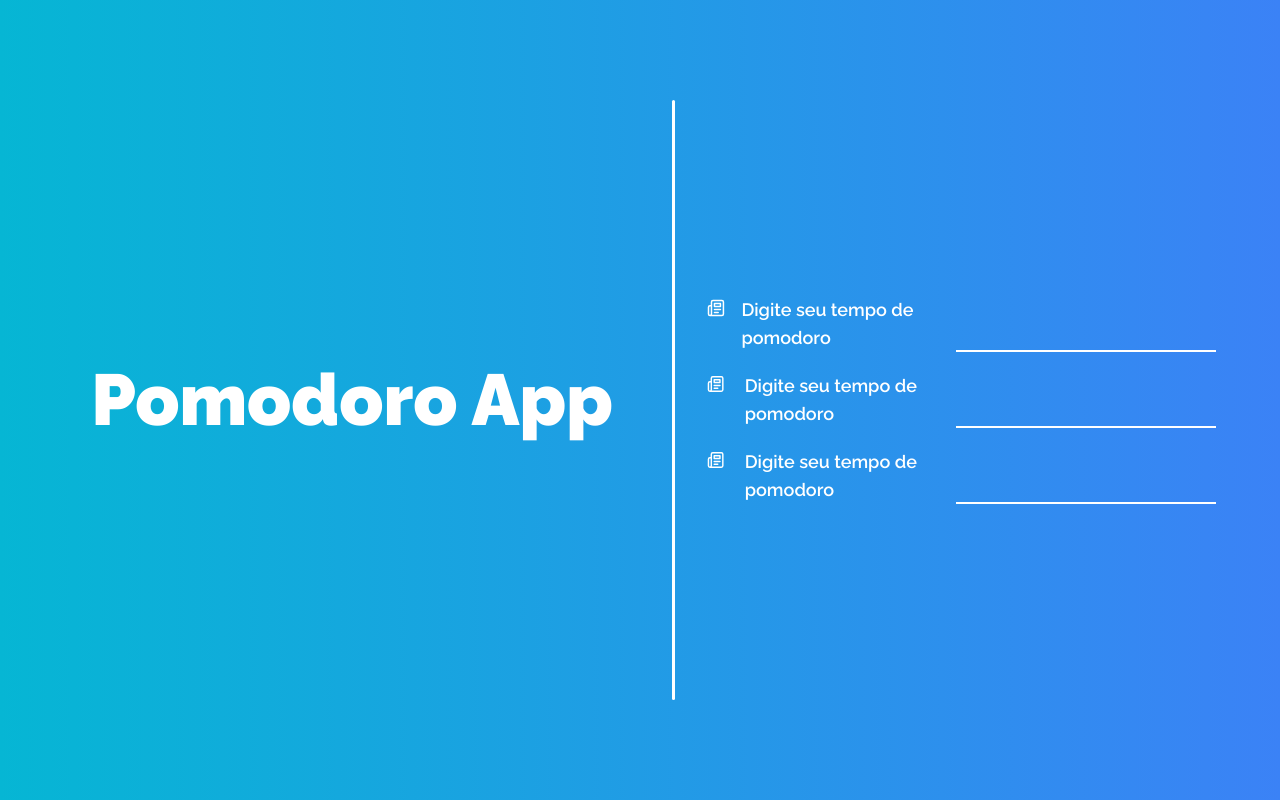
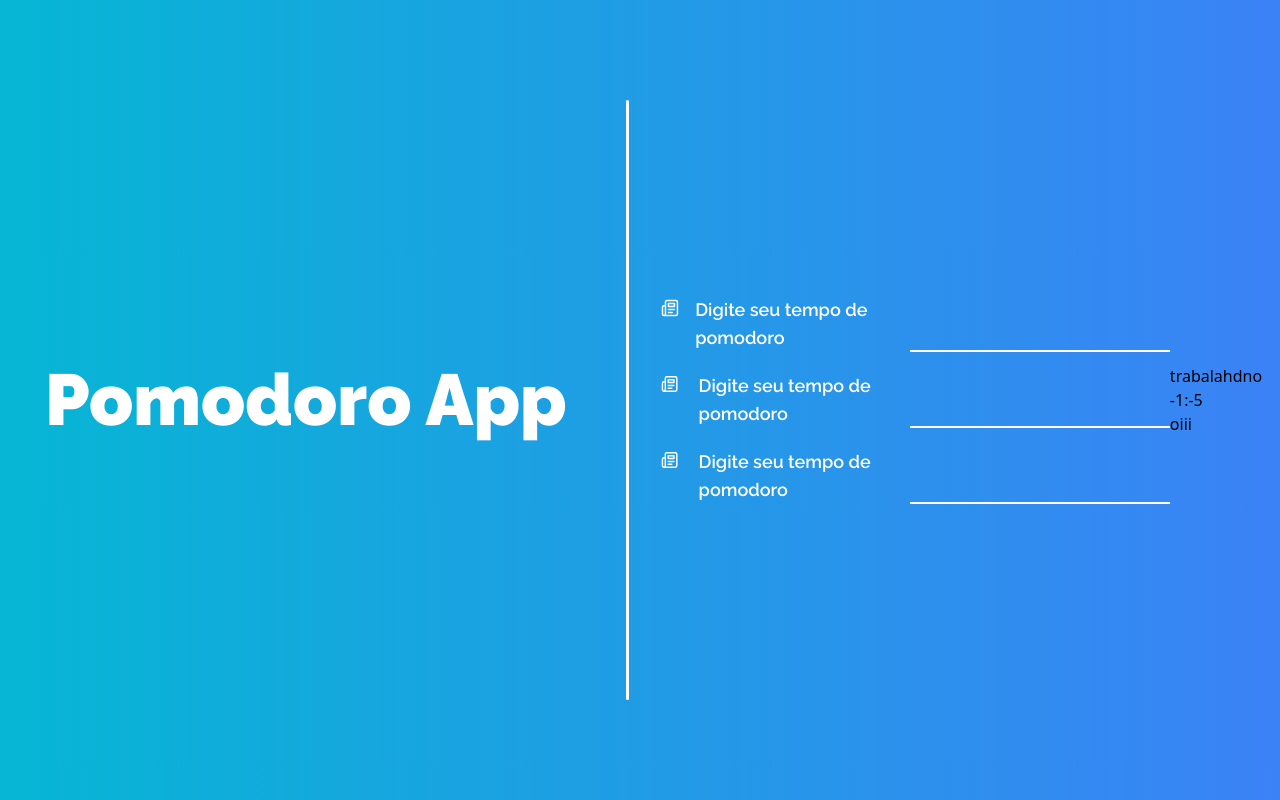
Before and after one commit to luixgabriel/pomodoroApp, a React (Vite) app: page / in a window 1280 px wide. Built offline with nearby package versions, Linux system fonts and the light colour scheme.

Commit message:
feat: adding Button component and Timer componenet

```diff
--- a/src/App.tsx
+++ b/src/App.tsx
@@ -42,7 +42,9 @@ function App() {
           </div>
         </div>
       </div>
-      <h1>{/* <PomodoroTimer defaultPomodoroTimer={0} /> */}</h1>
+      <h1>
+        <PomodoroTimer defaultPomodoroTimer={0} />
+      </h1>
     </div>
   )
 }
--- /dev/null
+++ b/src/components/button.tsx
@@ -0,0 +1,13 @@
+interface ButtonProps {
+  text: string
+  onclick?: () => void
+  classname?: string
+}
+
+export function Button({ text, onclick, classname }: ButtonProps) {
+  return (
+    <button onClick={onclick} className={classname}>
+      {text}
+    </button>
+  )
+}
--- a/src/components/pomodoro-timer.tsx
+++ b/src/components/pomodoro-timer.tsx
@@ -1,5 +1,7 @@
 import React, { useState } from 'react'
 import { useInterval } from '../hooks/useInterval'
+import { Button } from './button'
+import { Timer } from './timer'
 
 interface PomodoroTimerProps {
   defaultPomodoroTimer: number
@@ -10,12 +12,14 @@ export function PomodoroTimer({
 }: PomodoroTimerProps): React.JSX.Element {
   const [mainTime, setMainTime] = useState(defaultPomodoroTimer)
   useInterval(() => {
-    setMainTime(mainTime + 1)
+    setMainTime(mainTime - 1)
   }, 1000)
 
   return (
     <div>
-      <h1>{mainTime}</h1>
+      <h2>trabalahdno</h2>
+      <Timer mainTime={mainTime} />
+      <Button text="oiii" />
     </div>
   )
 }
--- /dev/null
+++ b/src/components/timer.tsx
@@ -0,0 +1,9 @@
+import { secondsToTime } from '../utils/seconds-to-timer'
+
+interface TimerProps {
+  mainTime: number
+}
+
+export function Timer({ mainTime }: TimerProps) {
+  return <div className="timer">{secondsToTime(mainTime)}</div>
+}
--- /dev/null
+++ b/src/utils/seconds-to-timer.ts
@@ -0,0 +1,6 @@
+export function secondsToTime(seconds: number): string {
+  const zeroLeft = (n: number) => Math.floor(n).toString().padStart(2, '0')
+  const min = zeroLeft((seconds / 60) % 60)
+  const sec = zeroLeft((seconds % 60) % 60)
+  return `${min}:${sec}`
+}
```
